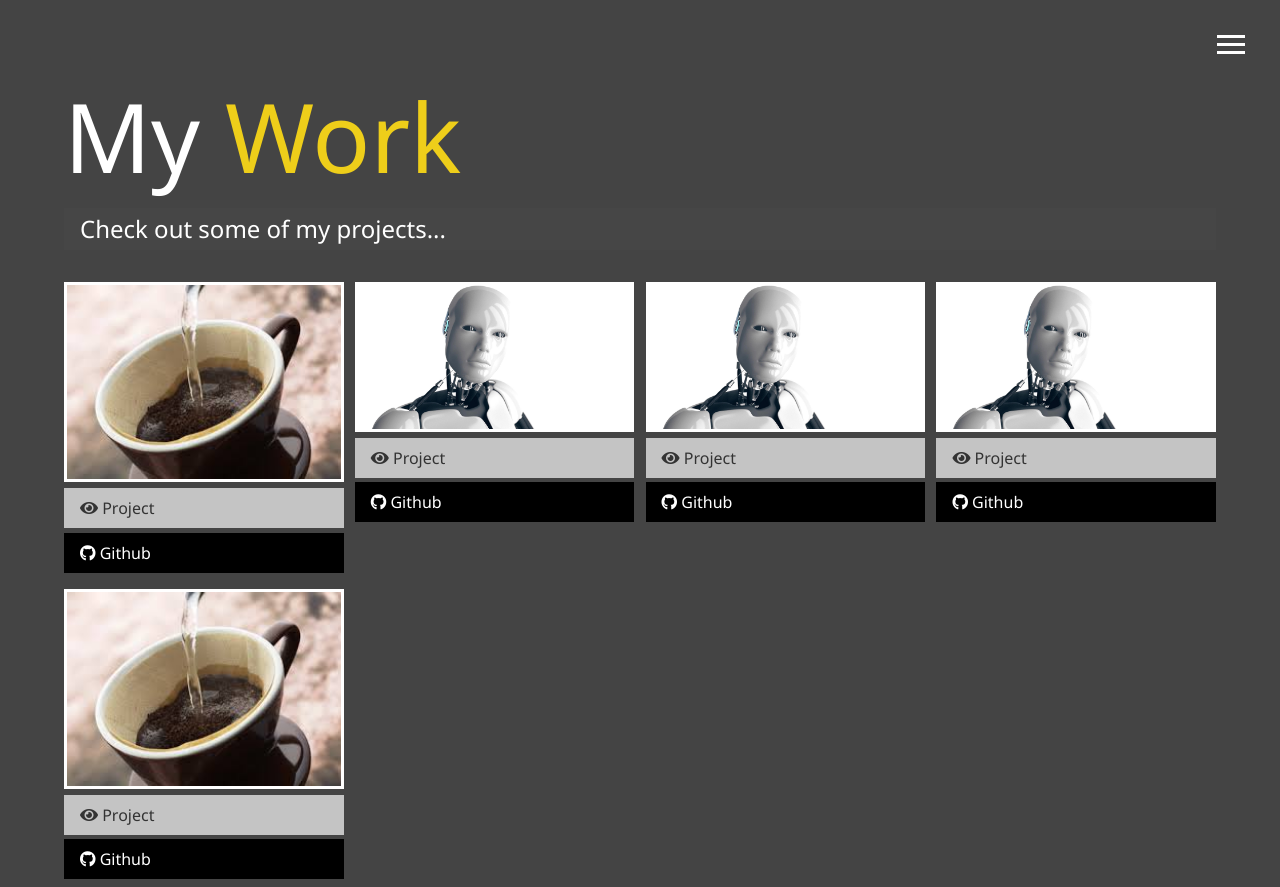
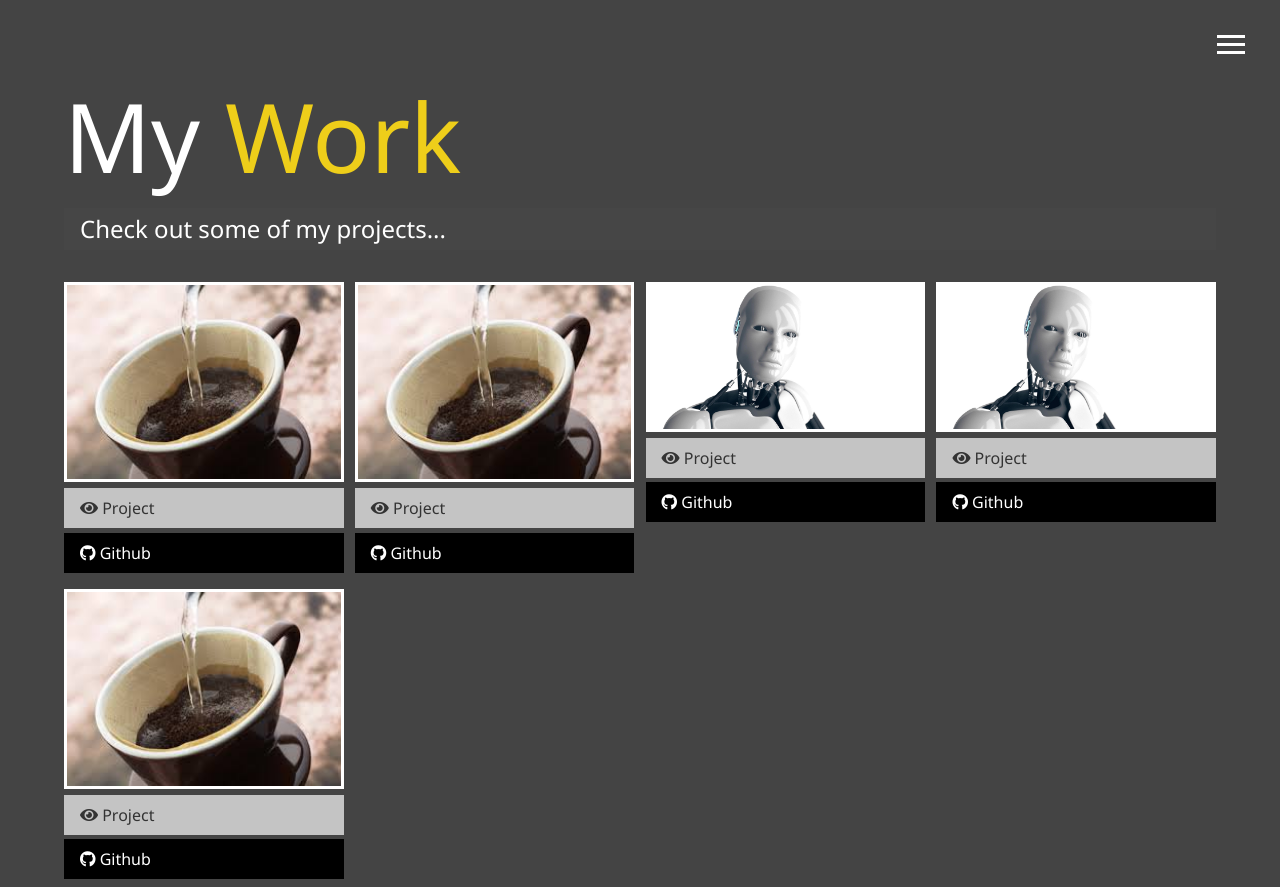
Before and after one commit to alcuny/Mywebproject, a website: page dist/work.html in a window 1280 px wide. Shown: the top 887 px of the page. Drawn offline with Linux system fonts and the light colour scheme.

Commit message:
module 7 finally done

```diff
--- a/dist/work.html
+++ b/dist/work.html
@@ -70,7 +70,7 @@
         </div>
         <div class="item">
             <a href="#!">
-                <img src="img/projects/proj1.jpg" alt="Project">
+                <img src="img/projects/proj2.jpg" alt="Project">
             </a>
             <a href="#" class="btn-light">
                 <i class="fas fa-eye"></i> Project
```
